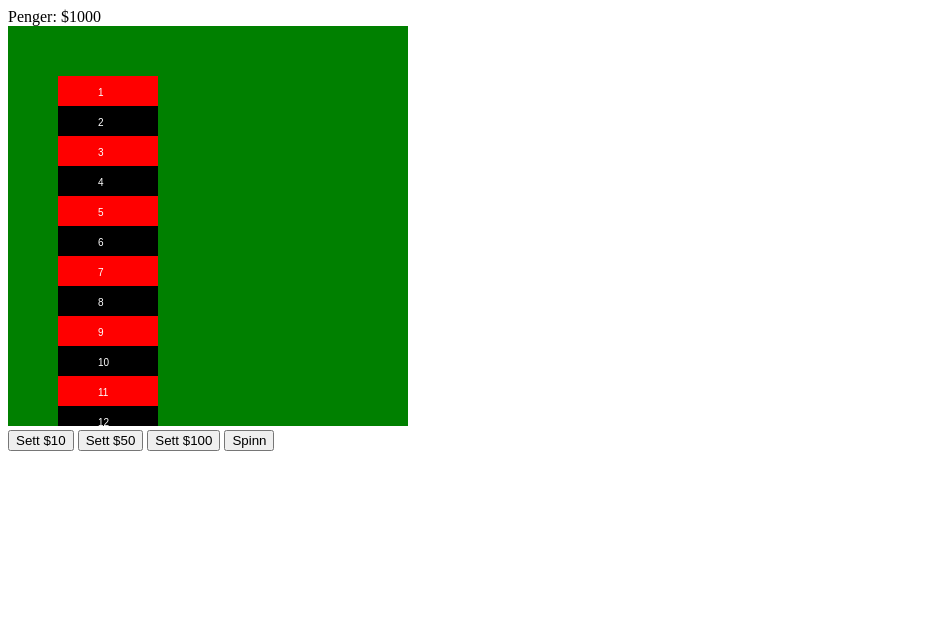
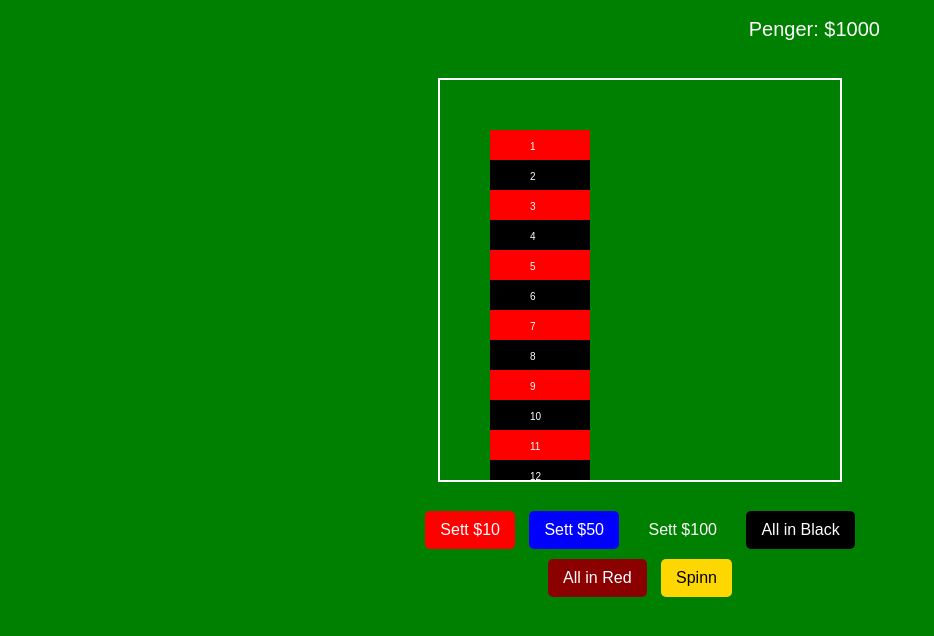
Before and after one commit to UND3R74K3/gamevurdering, a plain HTML site: page index.html in a window 1280 px wide. Shown: the whole page, without its empty margins (0-934 px from the left). Drawn offline with Linux system fonts and the light colour scheme.

Commit message:
nyere og forbedret

```diff
--- a/index.html
+++ b/index.html
@@ -4,17 +4,19 @@
     <meta charset="UTF-8">
     <meta name="viewport" content="width=device-width, initial-scale=1.0">
     <title>Roulette</title>
-    <link rel="stylesheet" href="style.css">
+    <link rel="stylesheet" href="styles.css">
 </head>
 <body>
     <div id="game-container">
         <div id="money-display">Penger: $<span id="money">1000</span></div>
         <canvas id="roulette-board"></canvas>
         <div id="controls">
-            <button onclick="placeBet(10)">Sett $10</button>
-            <button onclick="placeBet(50)">Sett $50</button>
-            <button onclick="placeBet(100)">Sett $100</button>
-            <button onclick="spinWheel()">Spinn</button>
+            <button class="chip red" onclick="placeBet(10)">Sett $10</button>
+            <button class="chip blue" onclick="placeBet(50)">Sett $50</button>
+            <button class="chip green" onclick="placeBet(100)">Sett $100</button>
+            <button class="all-in black" onclick="allIn('black')">All in Black</button>
+            <button class="all-in red" onclick="allIn('red')">All in Red</button>
+            <button class="spin" onclick="spinWheel()">Spinn</button>
         </div>
     </div>
     <script src="script.js"></script>
--- a/script.js
+++ b/script.js
@@ -11,7 +11,6 @@ function drawBoard() {
     ctx.fillStyle = "green";
     ctx.fillRect(0, 0, canvas.width, canvas.height);
 
-    // Tegner roulette ruter (Enkel versjon)
     let colors = ["red", "black"];
     for (let i = 0; i < 12; i++) {
         ctx.fillStyle = colors[i % 2];
@@ -45,6 +44,8 @@ canvas.addEventListener("click", function (event) {
 });
 
 function drawBets() {
+    ctx.clearRect(0, 0, canvas.width, canvas.height);
+    drawBoard();
     for (let bet of bets) {
         ctx.fillStyle = "blue";
         ctx.beginPath();
@@ -53,9 +54,25 @@ function drawBets() {
     }
 }
 
+function allIn(color) {
+    if (money > 0) {
+        bets = [{ type: color, amount: money }];
+        money = 0;
+        document.getElementById("money").innerText = money;
+        console.log(`All in på ${color}!`);
+    } else {
+        alert("Ingen penger igjen!");
+    }
+}
+
 function spinWheel() {
     let winningNumber = Math.floor(Math.random() * 12) + 1;
-    alert(`Vinnende nummer: ${winningNumber}`);
+    let winningColor = winningNumber % 2 === 0 ? "black" : "red";
+    alert(`Vinnende nummer: ${winningNumber} (${winningColor})`);
+
+    // Fjerner tidligere bets
+    bets = [];
+    drawBets();
 }
 
 drawBoard();
--- a/styles.css
+++ b/styles.css
@@ -31,7 +31,17 @@ canvas {
 
 button {
     margin: 5px;
-    padding: 10px;
+    padding: 10px 15px;
     font-size: 16px;
     cursor: pointer;
+    border: none;
+    border-radius: 5px;
+    color: white;
 }
+
+.chip.red { background-color: red; }
+.chip.blue { background-color: blue; }
+.chip.green { background-color: green; }
+.all-in.black { background-color: black; }
+.all-in.red { background-color: darkred; }
+.spin { background-color: gold; color: black; }
```
